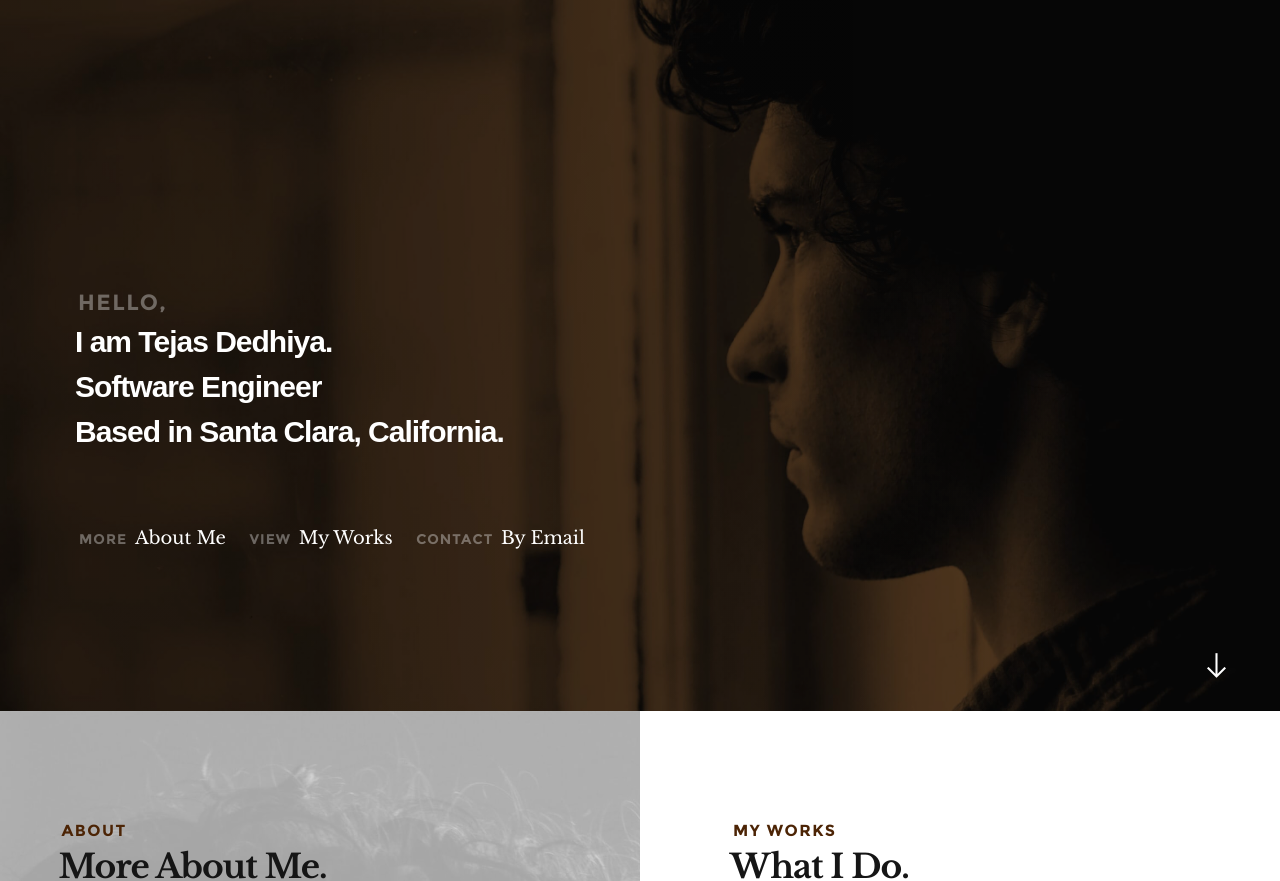
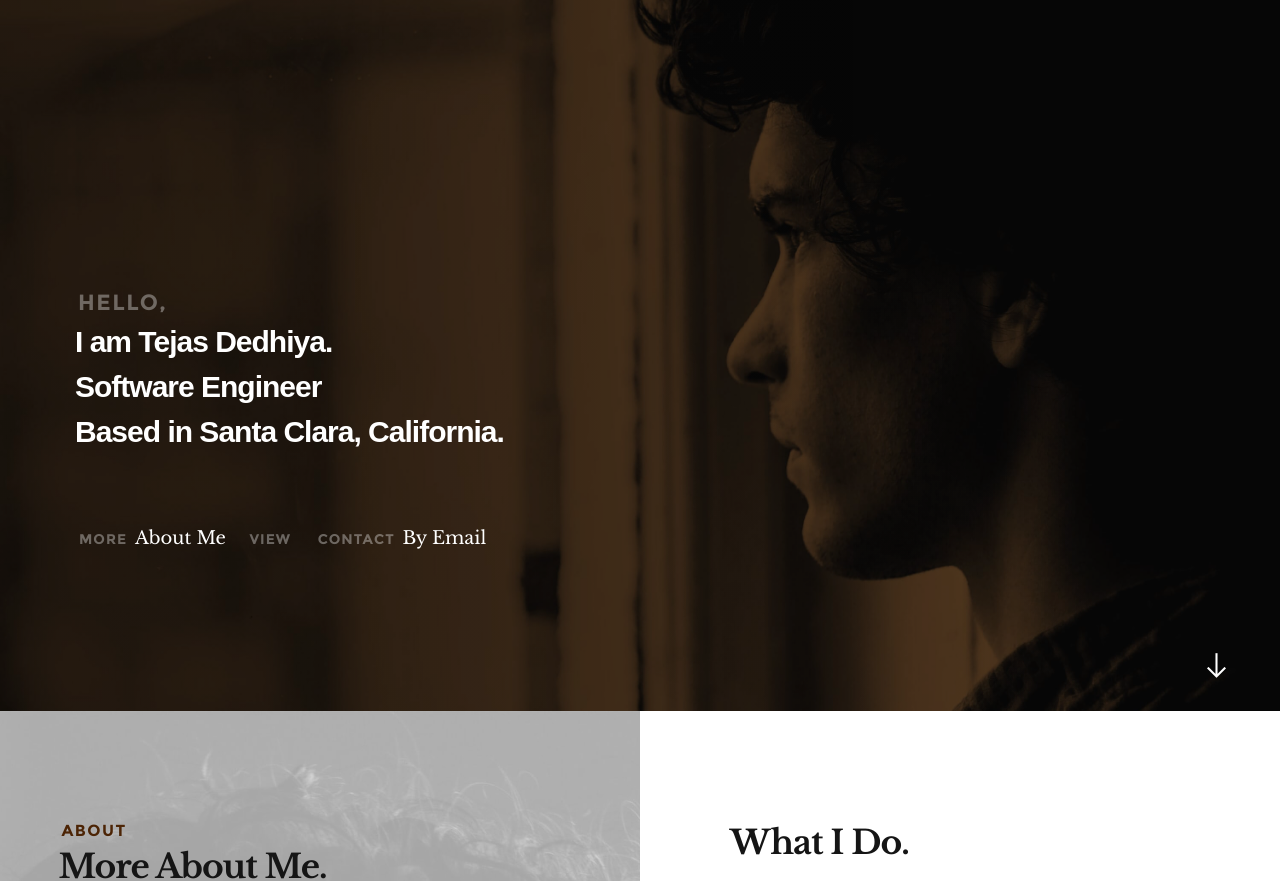
Before and after one commit to tdedhiya/tejasdedhiya.github.io, a plain HTML site: page index.html in a window 1280 px wide. Shown: the part 93-974 px from the top of the page. Drawn offline with Linux system fonts and the light colour scheme; files whose address does not match are found by name.

Commit message:
Update index.html

```diff
--- a/index.html
+++ b/index.html
@@ -109,7 +109,7 @@
 
 							<ul class="home-section-links">
 								<li class="animate-intro">More <a href="#about" class="smoothscroll">About Me</a></li>
-								<li class="animate-intro">View <a href="#stats" class="smoothscroll">My Works</a></li>
+								<li class="animate-intro">View <a href="#stats" class="smoothscroll"></a></li>
 								<li class="animate-intro">Contact <a href="#contact" class="smoothscroll">By Email</a></li>
 							</ul>
 
@@ -173,7 +173,7 @@
    		<div class="about-services">
 
 				<div class="intro">
-	   			<h3 class="animate-this">My Works</h3>
+	   			<h3 class="animate-this"></h3>
 	   			<h1 class="animate-this">What I Do.</h1>
 
 	   			<p class="lead animate-this"> "As a programmer, it is your job to put yourself out of business. What you do today can be automated tomorrow."</p><br>
```
